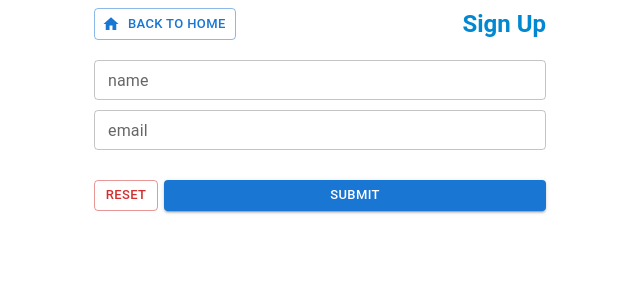
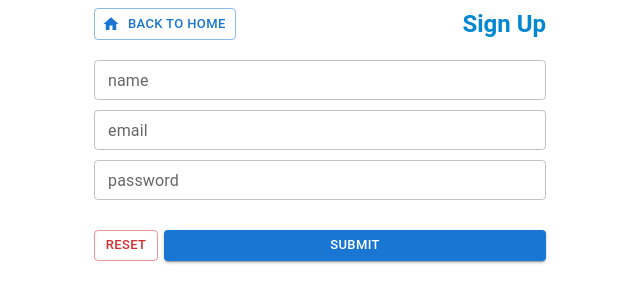
Before and after one commit to SWAGGERKARKI/mern-stack, a React (Vite) app: page /create in a window 1280 px wide. Shown: the top 302 px of the page, without its empty margins (320-960 px from the left). Built offline with nearby package versions, Linux system fonts and the light colour scheme.

Commit message:
added password

```diff
--- a/src/components/Create.jsx
+++ b/src/components/Create.jsx
@@ -9,6 +9,7 @@ function Create() {
   const [formData, setFormData] = useState({
     name: '',
     email: '',
+    password: '',
   });
 
   // create instance of useNavigate
@@ -85,6 +86,16 @@ function Create() {
           value={formData.email}
         />
 
+        <TextField
+          type="password"
+          label="password"
+          placeholder="ex: A-Z, a-z, 0-9"
+          size="small"
+          name="password"
+          onChange={handleChange}
+          value={formData.password}
+        />
+
         <div style={{ display: 'flex', gap: '6px', marginTop: '20px' }}>
           <Button
             size="small"
--- a/src/components/Edit.jsx
+++ b/src/components/Edit.jsx
@@ -6,6 +6,7 @@ function Edit({ open, handleClose, id }) {
   const [formData, setFormData] = useState({
     name: '',
     email: '',
+    password: '',
   });
 
   // fetching data
@@ -13,8 +14,8 @@ function Edit({ open, handleClose, id }) {
     axios
       .get(`http://localhost:5000/api/person/${id}`)
       .then((res) => {
-        const { name, email } = res.data;
-        setFormData(prevFormData => ({ ...prevFormData, name, email }));
+        const { name, email, password } = res.data;
+        setFormData(prevFormData => ({ ...prevFormData, name, email, password }));
       })
       .catch((err) => console.error(err));
   }, [id]);
@@ -65,6 +66,16 @@ function Edit({ open, handleClose, id }) {
               value={formData.email}
             />
           }
+
+          <TextField
+            type="password"
+            label="password"
+            placeholder="A-Z a-z 0-9"
+            size="small"
+            onChange={handleChange}
+            name="password"
+            value={formData.password}
+          />
         </div>
         <DialogActions>
           <Button onClick={handleClose}>Cancel</Button>
--- a/src/components/Home.jsx
+++ b/src/components/Home.jsx
@@ -51,7 +51,7 @@ function Home() {
 
       <Grid2 container spacing={2} mt={2}>
         {persons.map((person, index) =>
-          <Grid2 item xs={12} sm={6} md={4}>
+          <Grid2 item xs={12} sm={6} md={4} key={person._id}>
             <motion.div
               initial={{ opacity: 0, y: 100 }}
               animate={{ opacity: 1, y: 0, transition: { delay: index * 0.2, duration: 0.5 } }}
```
